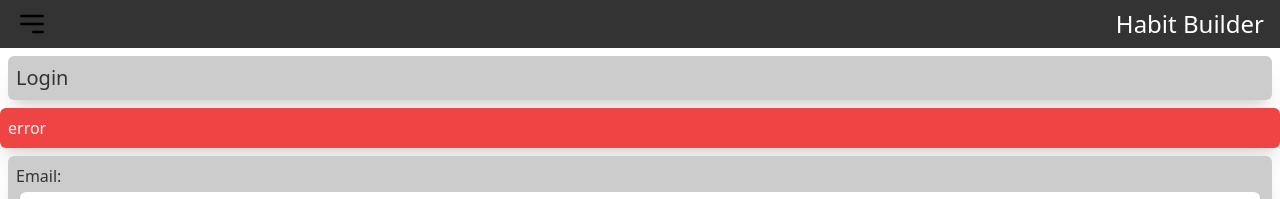
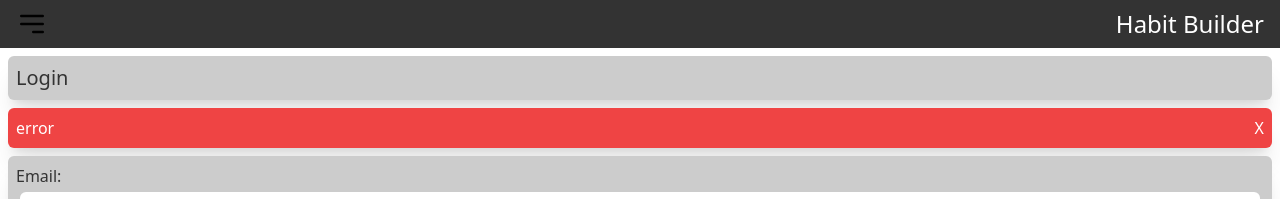
Before and after one commit to ChaseLee21/Habit-Tracker, a React (Vite) app in the folder client/: page /login in a window 1280 px wide. Shown: the top 199 px of the page. Built offline with nearby package versions, Linux system fonts and the light colour scheme.

Commit message:
refactor: Update ErrorAlert component to include a close button

```diff
--- a/client/src/components/ErrorAlert.jsx
+++ b/client/src/components/ErrorAlert.jsx
@@ -1,16 +1,18 @@
 import React from 'react'
 import propTypes from 'prop-types'
 
-function ErrorAlert ({ message }) {
+function ErrorAlert ({ message, handleCloseAlert }) {
     return (
-        <div className="bg-red-500 text-white p-2 rounded-md shadow-xl">
+        <div className="bg-red-500 text-white p-2 m-2 rounded-md shadow-xl flex justify-between">
             {message}
+            <button type='button' className="text-white" onClick={() => handleCloseAlert()}>X</button>
         </div>
     )
 }
 
 ErrorAlert.propTypes = {
-    message: propTypes.string.isRequired
+    message: propTypes.string.isRequired,
+    handleCloseAlert: propTypes.func.isRequired
 }
 
 export default ErrorAlert
```
